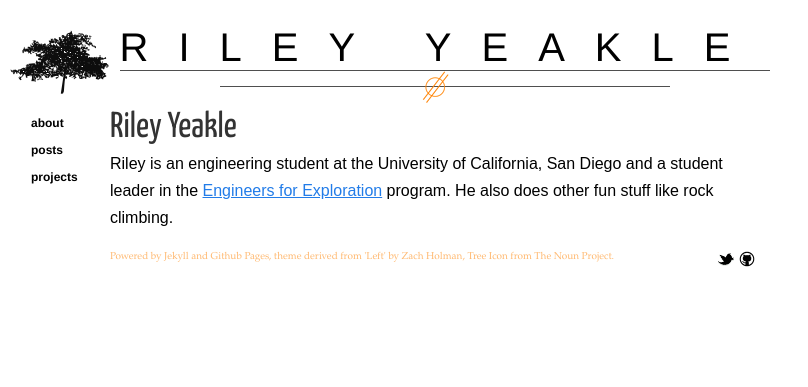
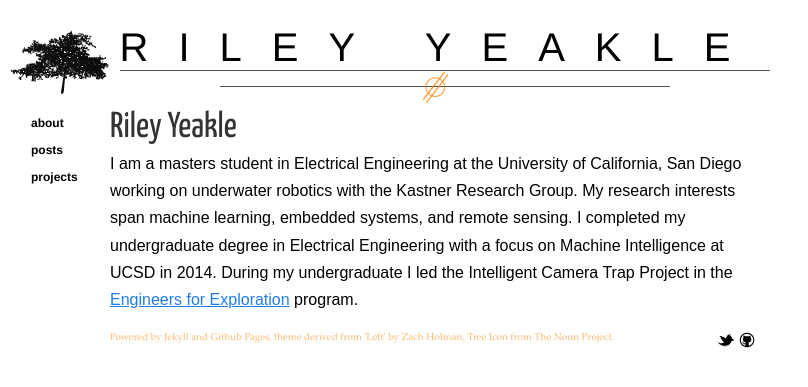
Before and after one commit to ryeakle/rileyyeakle.com, a Jekyll site: the page built from about.html, in a window 1280 px wide. Shown: the top 387 px of the page, without its empty margins (0-808 px from the left). Built offline with Jekyll 4.4.1, drawn with Linux system fonts in a browser that asks for light colours; nearby versions of some CDN libraries; Markdown is read by kramdown in place of the engine named in the settings.

Commit message:
updated about page

```diff
--- a/about.html
+++ b/about.html
@@ -7,5 +7,15 @@ title: "About"
 <section class="content">
   <h1>{{ site.name }}</h1>
 
-  <p> Riley is an engineering student at the University of California, San Diego and a student leader in the <a href="http://e4e.ucsd.edu">Engineers for Exploration</a> program. He also does other fun stuff like rock climbing.</p>
+  <p>
+    I am a masters student in Electrical Engineering at the University of
+    California, San Diego working on underwater robotics with the Kastner
+    Research Group. My research interests
+    span machine learning, embedded systems, and remote sensing. I completed my
+    undergraduate degree in Electrical Engineering with a focus on Machine
+    Intelligence at UCSD in 2014. During my undergraduate I led the Intelligent
+    Camera Trap Project in the
+    <a href = "e4e.ucsd.edu">Engineers for Exploration</a> program.
+  </p>
+
 </section>
```
